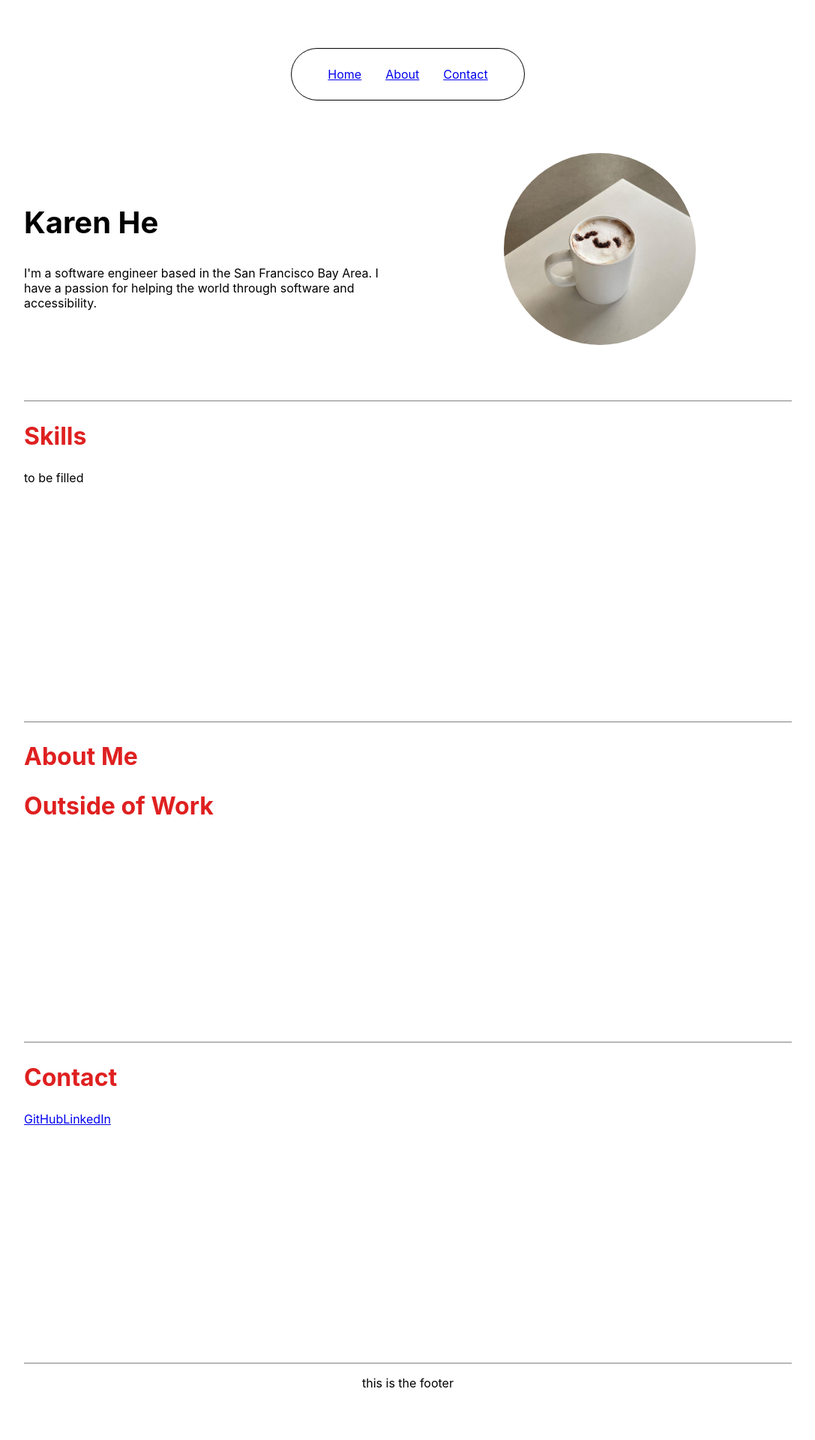
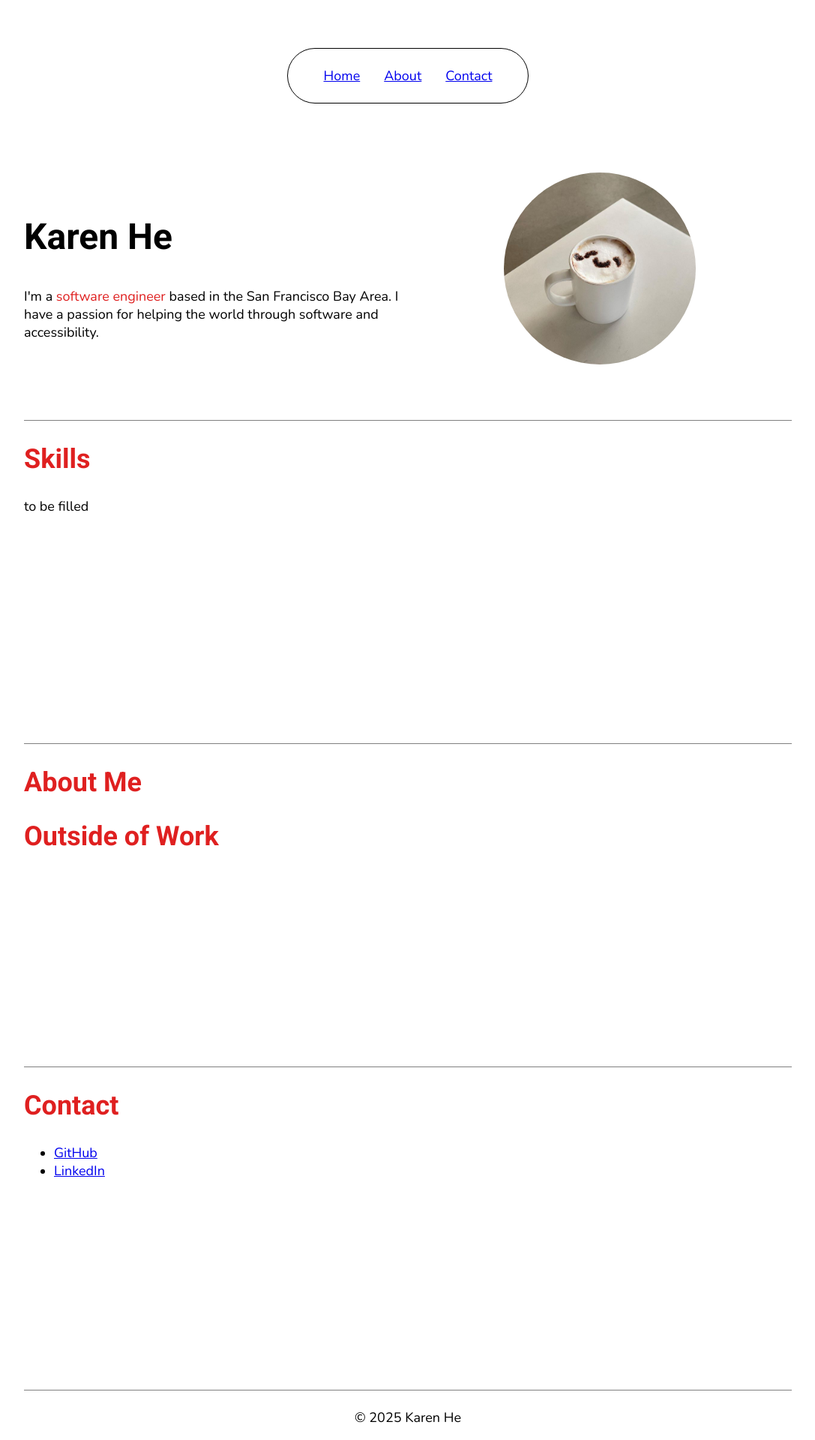
Before and after one commit to baekrxnn/personal-site, a React (Create React App) app: page / in a window 1280 px wide. Shown: the top 1920 px of the page at 75% size, without its empty margins (96-1183 px from the left). Built offline with nearby package versions, Linux system fonts and the light colour scheme.

Commit message:
position fixed nav bar; font and scale work
enlarged the base font sizes and added fonts (nunito and roboto). Nav bar is now fixed to the top. whole page is shifted down by 20% of the vh because of the floating nav bar.

```diff
--- a/public/index.html
+++ b/public/index.html
@@ -25,6 +25,9 @@
       Learn how to configure a non-root public URL by running `npm run build`.
     -->
     <title>Karen He - Software Engineer</title>
+    <link rel="preconnect" href="https://fonts.googleapis.com">
+    <link rel="preconnect" href="https://fonts.gstatic.com" crossorigin>
+    <link href="https://fonts.googleapis.com/css2?family=Nunito:ital,wght@0,200..1000;1,200..1000&family=Roboto:ital,wght@0,100..900;1,100..900&display=swap" rel="stylesheet">
   </head>
   <body>
     <noscript>You need to enable JavaScript to run this app.</noscript>
--- a/src/App.css
+++ b/src/App.css
@@ -7,32 +7,43 @@
   --background-color-night: #004466;
   --text-primary-night: #e9e3dc;
 
-  --font-size-h1: 40px;
-  --font-size-h2: 32px;
+  --font-size-h1: 48px;
+  --font-size-h2: 36px;
   --font-size-h3: 24px;
-  --font-size-default: 16px;
+  --font-size-default: 18px;
 }
 
 h1 {
   font-size: var(--font-size-h1);
+  font-family: "Roboto", serif;
 }
 
 h2 {
   color: var(--text-secondary);
   font-size: var(--font-size-h2);
+  font-family: "Roboto", serif;
+  font-style: normal;
+  font-weight: 700;
 }
 
 h3 {
   font-size: var(--font-size-h3);
+  font-family: "Roboto", serif;
 }
 
 p, a {
   font-size: var(--font-size-default);
+  font-family: "Nunito", serif;
 }
 
 header {
   display: flex;
   justify-content: center;
+  position: fixed;
+  width: 100%;
+  padding: 5% 0;
+  /* background-color: beige; */
+  z-index: 100;
 
   .navbar {
     width: fit-content;
@@ -41,17 +52,25 @@ header {
     display: flex;
     gap: 32px;
     border: 1px solid black;
+    background-color: var(--background-color);
   }
 
 }
 
 .App {
-  padding: 5%;
-  padding-left: 10%;
-  padding-right: 10%;
+  /* padding: 5%; */
+  /* padding-left: 10%; */
+  /* padding-right: 10%; */
   font-size: var(--font-size-default);
   background-color: var(--background-color);
   min-height: 100vh;
+
+  .content {
+    padding-left: 10%;
+    padding-right: 10%;
+    position: relative;
+    top: calc(0.2 * 100vh);
+  }
 
   .home {
     display: flex;
@@ -59,6 +78,11 @@ header {
 
     .summary-text {
       width: 50%;
+
+      #highlight_swe {
+        color: var(--text-secondary);
+        display: inline;
+      }
     }
 
     .headshot {
@@ -72,6 +96,9 @@ header {
     }
   }
 
+  .contact {
+    list-style-type: none;
+  }
 
 }
 
@@ -82,4 +109,11 @@ section {
 
 footer {
   text-align: center;
+  padding: 24px 48px;
+  position: relative;
+  bottom: calc(-1 * 0.2 * 100vh);
+
+  p {
+    margin: 0;
+  }
 }
--- a/src/App.tsx
+++ b/src/App.tsx
@@ -5,7 +5,6 @@ import './App.css';
 function App() {
   return (
     <div className="App">
-
       <header>
         <nav className='navbar'>
           <a href='#home'>Home</a>
@@ -14,11 +13,12 @@ function App() {
         </nav>
       </header>
 
+      <div className='content'>
         <section className='home' id='home'>
           <div className='summary-text'>
             <h1>Karen He</h1>
             <p className='blurb'>
-            I'm a software engineer based in the San Francisco Bay Area.
+              I'm a <span id='highlight_swe'>software engineer</span> based in the San Francisco Bay Area.
               I have a passion for helping the world through software and accessibility.
             </p>
           </div>
@@ -39,12 +39,19 @@ function App() {
 
         <section className='contact' id='contact'>
           <h2>Contact</h2>
+          <ul>
+            <li>
               <a href='www.github.com/baekrxnn'>GitHub</a>
+            </li>
+            <li>
               <a href='https://www.linkedin.com/in/karen18he/'>LinkedIn</a>
+            </li>
+          </ul>
         </section>
+      </div>
 
       <footer>
-        <p>this is the footer</p>
+        <p> © 2025 Karen He</p>
       </footer>
 
     </div>
```
Lines whose indentation alone changed are shown as unchanged.
